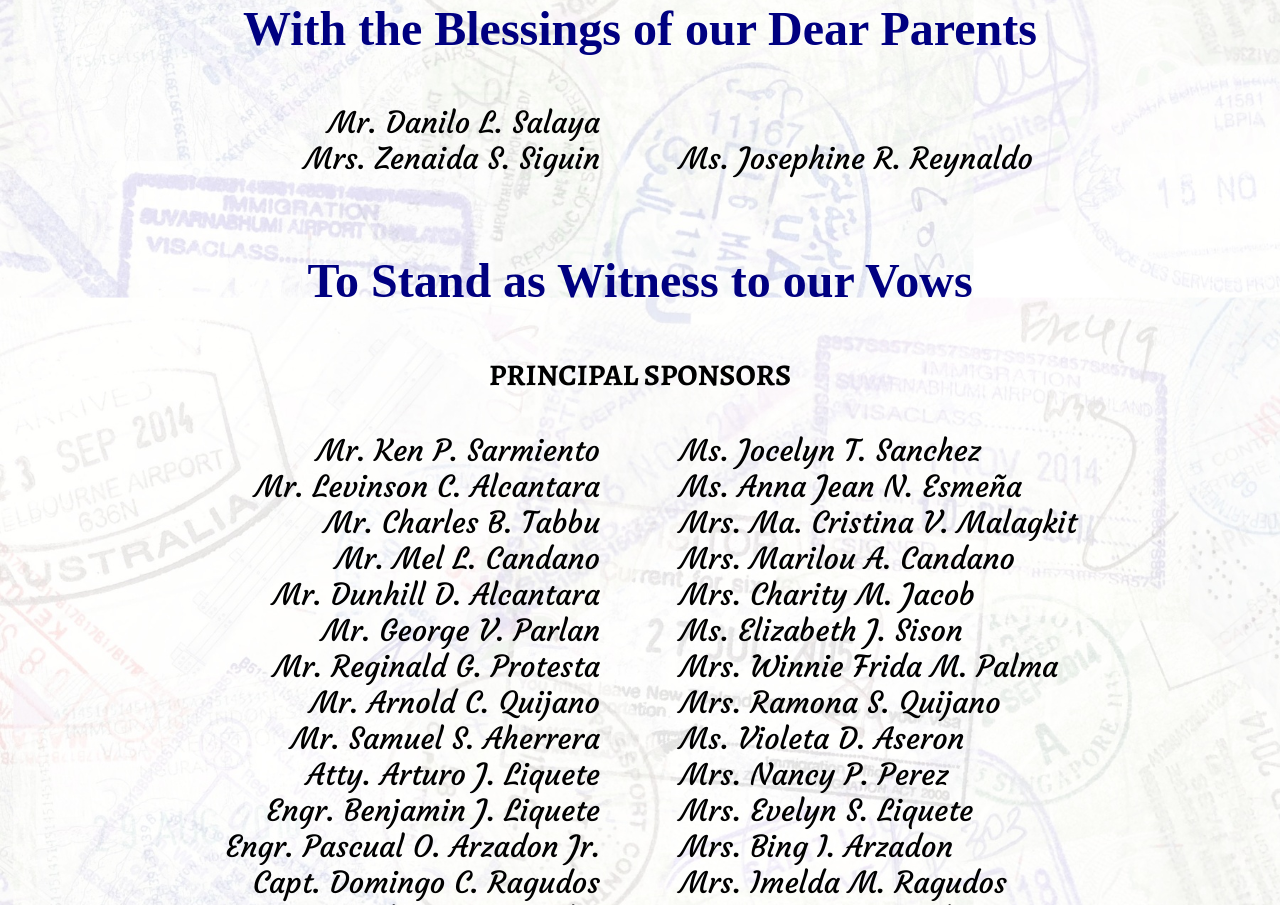
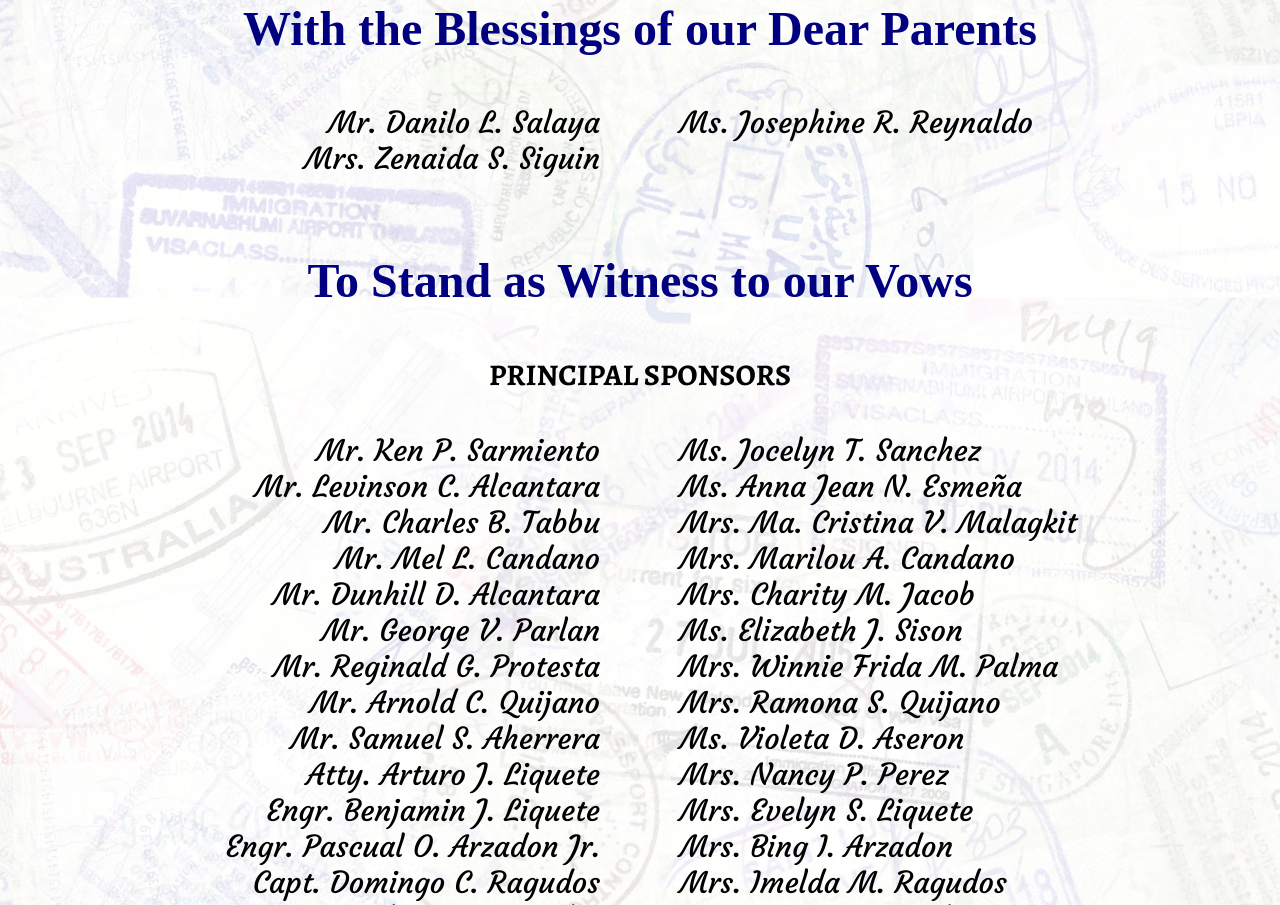
Before and after one commit to deiartistri-lounge/dan-katherine-wedding, a Nuxt app: page / in a window 1280 px wide. Shown: the part 4107-5012 px from the top of the page. Built offline with nearby package versions, Linux system fonts and the light colour scheme; no server answers; a web font is replaced by a local one.

Commit message:
Updated list

```diff
--- a/components/WeddingEntourageSection.vue
+++ b/components/WeddingEntourageSection.vue
@@ -128,7 +128,7 @@ const listSponsors = ref([
           >
             <div class="list-sponsor-item-left">Mr. Danilo L. Salaya</div>
             <!-- <div class="list-sponsor-item-right">Mr. Richard R. Reynaldo</div> -->
-            <div class="list-sponsor-item-right">&nbsp;</div>
+            <div class="list-sponsor-item-right">Ms. Josephine R. Reynaldo</div>
           </div>
 
           <div
@@ -149,7 +149,7 @@ const listSponsors = ref([
             }"
           >
             <div class="list-sponsor-item-left">Mrs. Zenaida S. Siguin</div>
-            <div class="list-sponsor-item-right">Ms. Josephine R. Reynaldo</div>
+            <div class="list-sponsor-item-right">&nbsp;</div>
           </div>
         </div>
 
```
